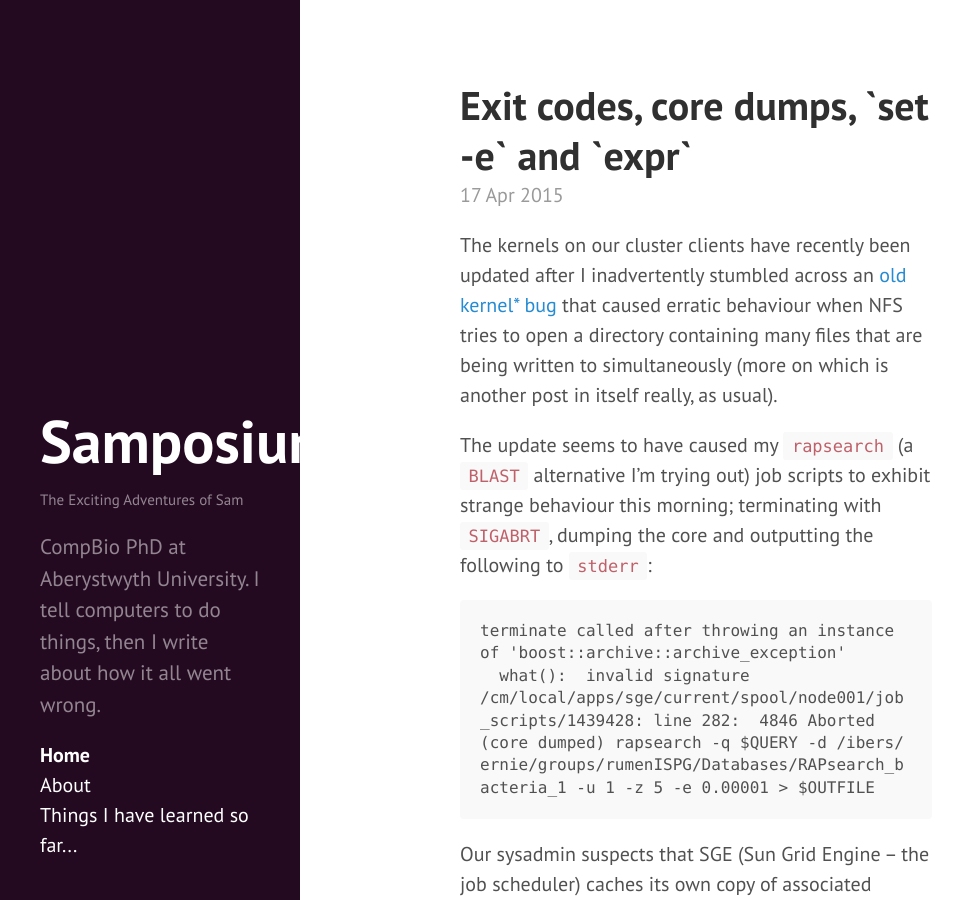
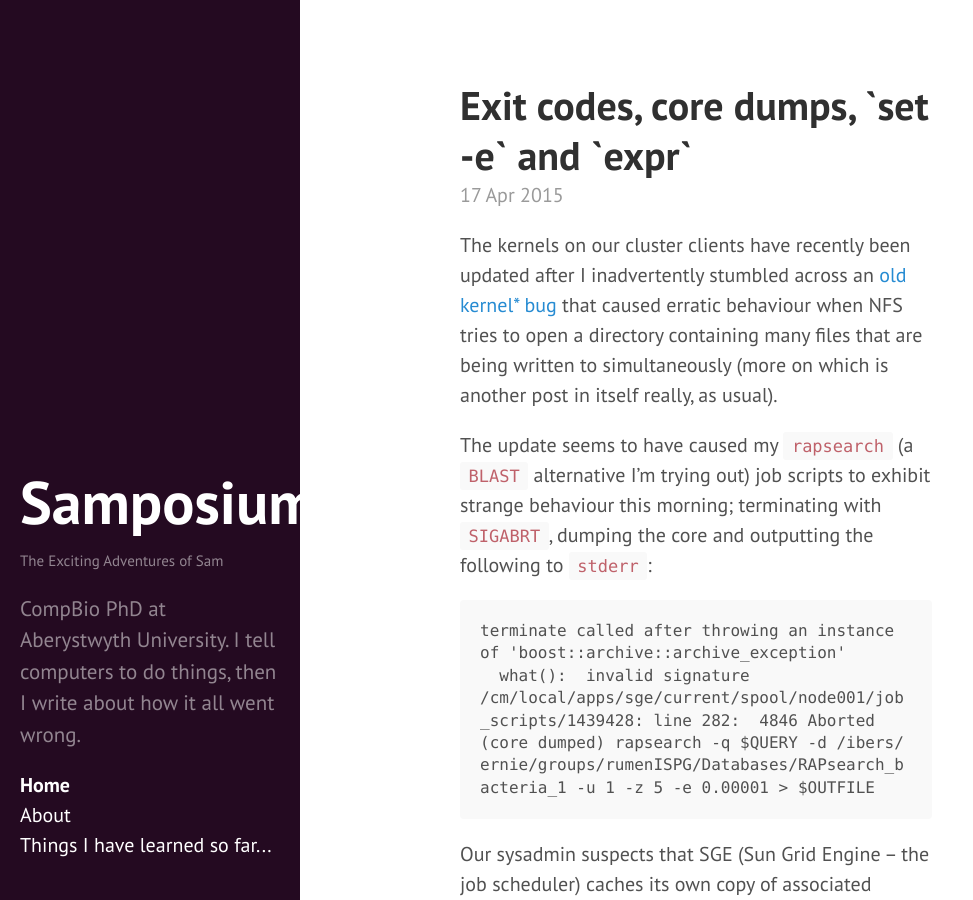
Before and after one commit to SamStudio8/samstudio8.github.io.off, a Jekyll site: the page built from index.html, in a window 1280 px wide and 900 px high. Shown: the whole window, without its empty margins (0-973 px from the left). Built offline with Jekyll 4.4.1, drawn with Linux system fonts in a browser that asks for light colours; Markdown is read by kramdown in place of the engine named in the settings; the list of posts is cut into pages by our own code.

Commit message:
Update sidebar.html

```diff
--- a/_includes/sidebar.html
+++ b/_includes/sidebar.html
@@ -1,5 +1,5 @@
 <div class="sidebar">
-  <div class="container sidebar-sticky">
+  <div class="sidebar-sticky">
     <div class="sidebar-about">
       <a href="{{ site.url }}"><h1>{{ site.title }}</h1></a>
       <p class="small-lead">{{ site.tagline }}</p>
```
